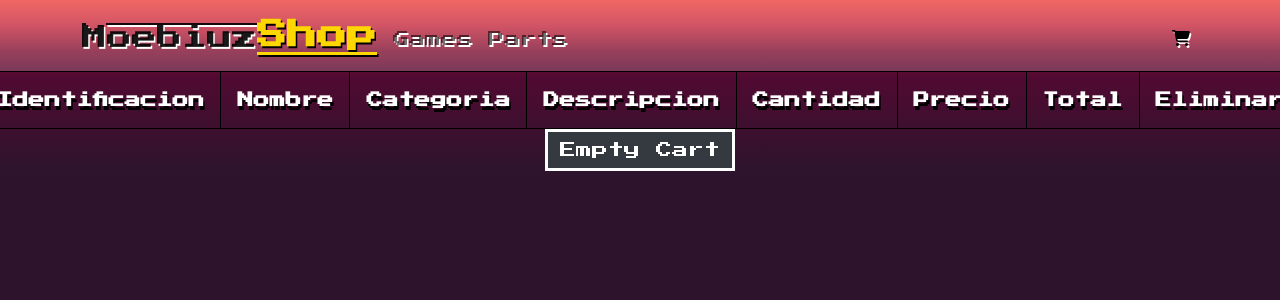
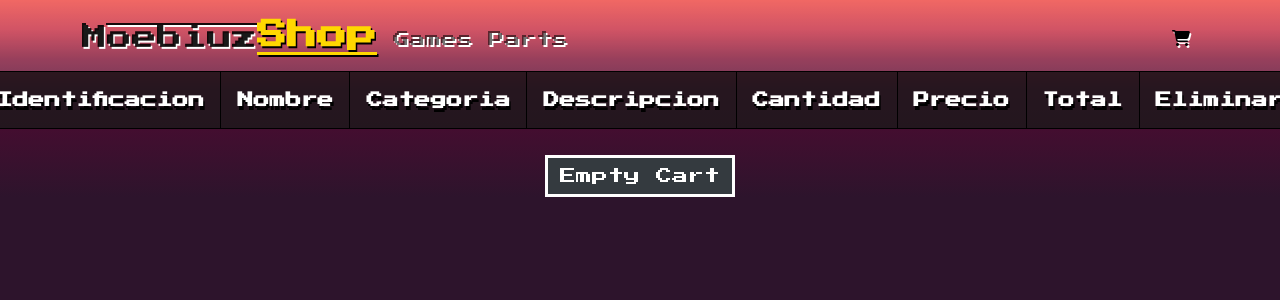
Before and after one commit to AlejandroOtero97/Final-React, a React (Create React App) app: page /Cart in a window 1280 px wide. Shown: the top 300 px of the page. Built offline with nearby package versions, Linux system fonts and the light colour scheme.

Commit message:
delete button cart

```diff
--- a/src/App.css
+++ b/src/App.css
@@ -192,6 +192,24 @@
     background: linear-gradient(90deg, rgba(111,23,72,1) 0%, rgba(251,93,94,1) 100%);
 }
 
+.add {
+    background-color: white;
+    color: black;
+    border: 3px solid purple;
+    margin-top: 5px;
+    padding: 5px;
+    border-radius: 10px;
+}
+
+.add:hover,  .btnv:hover {
+    background-color: #cccccc;
+    border: 3px solid rgb(82, 0, 82);
+}
+
+.space {
+    margin-top: 2%
+}
+
 .button-buy:hover {
     box-shadow: 2px 4px 8px 0px rgb(185, 185, 185);
     color: white;
@@ -216,7 +234,13 @@
 table, th, td {
     border:1px solid black;
     padding: 1rem;
+    background-color: #1a1b1b83;
 }
+
+table {
+    width: 100%;
+}
+
 .tables {
     display: flex;
     align-items: center;
--- a/src/components/Cart/Cart.jsx
+++ b/src/components/Cart/Cart.jsx
@@ -4,7 +4,7 @@
 
 function Cart() {
 
-  const { cartList, emptyCart } = useCartContext();
+  const { cartList, emptyCart, deleteItem } = useCartContext();
 
   return (
     <>
@@ -32,14 +32,14 @@
               <td>{prod.cantidad} </td>
               <td>{prod.price} </td>
               <td>{prod.price * prod.cantidad} </td>
-              <td><Button>Quitar Item</Button></td>
+              <td><Button className='button-card' onClick={()=>deleteItem(prod.id)}>Quitar Item</Button></td>
             </tr>
             )}
           </tbody>
         </table>
       </div>
 
-      <Button onClick={emptyCart} className="button-card">Empty Cart</Button>
+      <Button onClick={emptyCart} className="button-card space">Empty Cart</Button>
     </>
   )
 }
--- a/src/components/ItemCount/ItemCount.jsx
+++ b/src/components/ItemCount/ItemCount.jsx
@@ -16,7 +16,7 @@
         }
     }
 
-    const agregar = () => {
+    const add = () => {
         onAdd( count )
     }
 
@@ -30,7 +30,7 @@
                     <button className='btnv' onClick={handleIncrease}>+</button>
 
                 </div>
-                <button onClick={ agregar }>Add to Cart</button>
+                <button onClick={ add } className="add">Add to Cart</button>
                 <Interchange />
             </div>
 
--- a/src/context/CartContext.jsx
+++ b/src/context/CartContext.jsx
@@ -30,6 +30,11 @@
         }
     }
 
+    const deleteItem = (id) => {
+        const aux = cartList.filter((item)=> item.id !== id)
+        setCartList(aux);
+    }
+
 
     console.log(cartList);
 
@@ -37,6 +42,7 @@
         <CartContext.Provider value={{
             cartList,
             addToCart,
+            deleteItem,
             emptyCart
         }}>
             { children }
```
